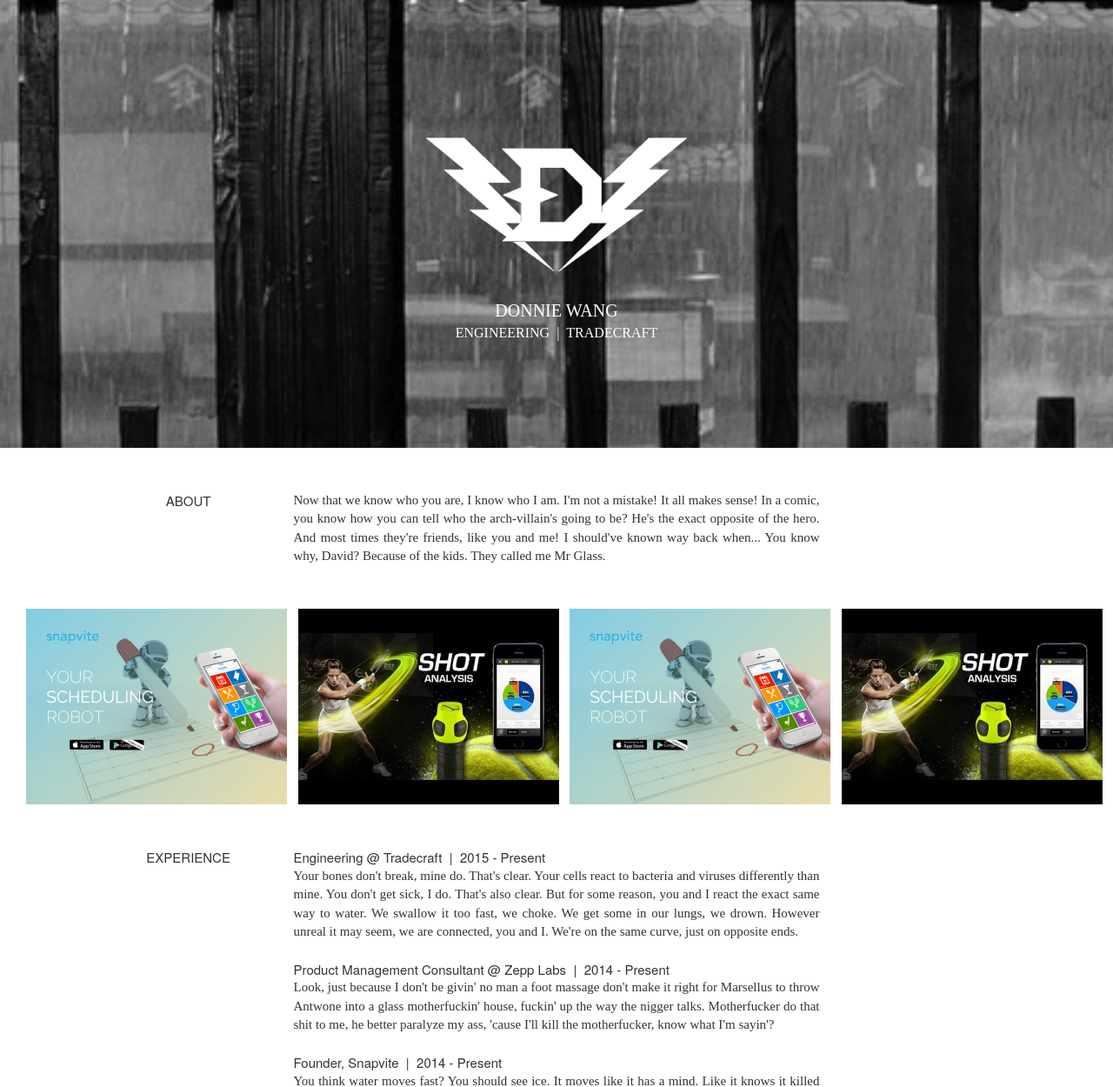
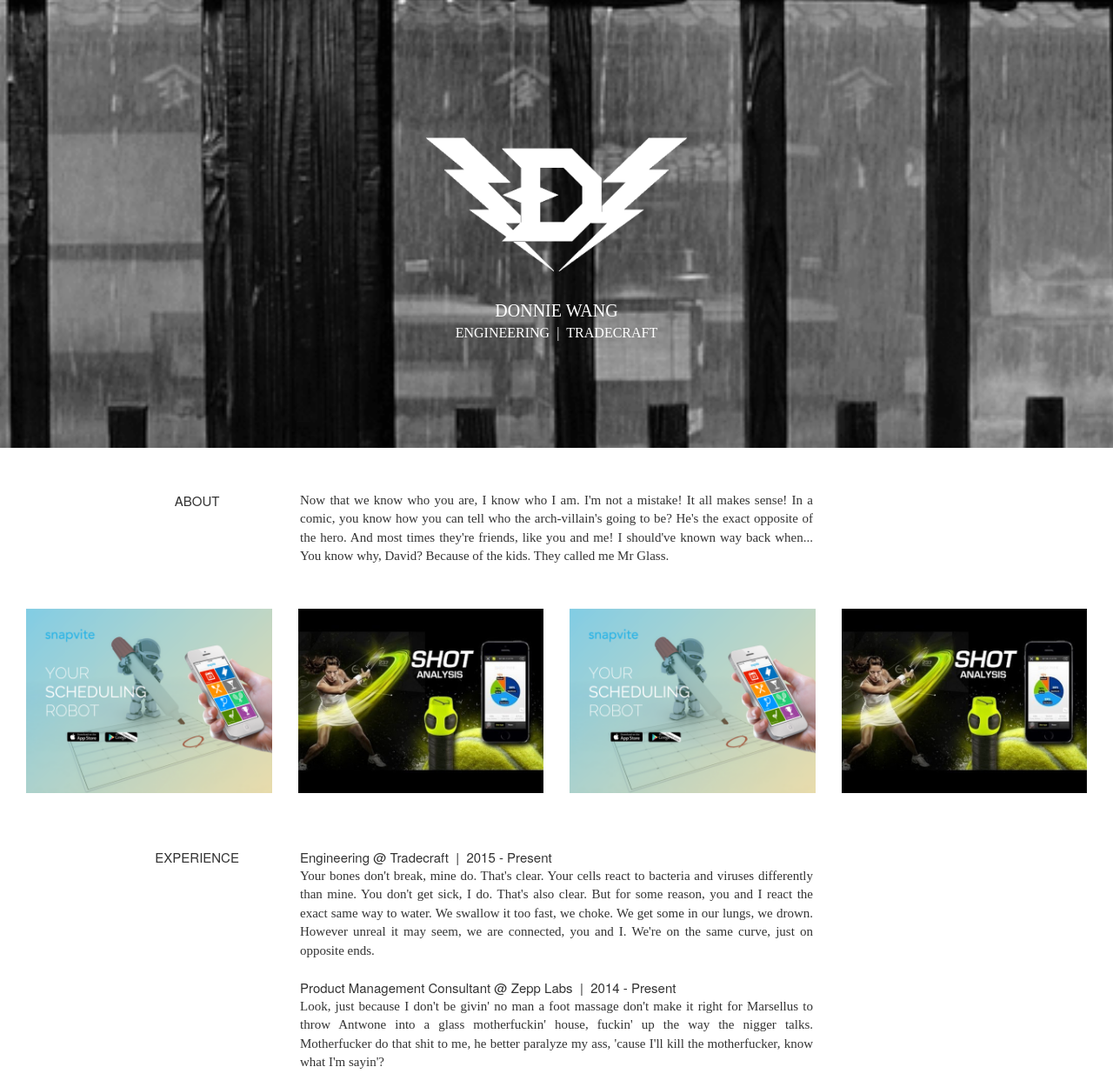
Before and after one commit to thedonniew/redhurley.github.io, a plain HTML site: page index.html in a window 1280 px wide. Shown: the part 54-1304 px from the top of the page at 87% size. Drawn offline with nearby package versions, Linux system fonts and the light colour scheme.

Commit message:
rows moved to containers. ghost margin issue fixed.

```diff
--- a/css/main.css
+++ b/css/main.css
@@ -33,7 +33,7 @@
 }
 
 #main-section {
-	background: url('../images/background.gif');
+	background: url('../images/background.gif') center center fixed;
 	background-size: cover;
 	background-repeat: no-repeat;
 }
@@ -84,13 +84,6 @@
 	height: 225px;
 }
 
-.tile-title {
-	color: white;
-	font-family: "HelveticaNeue-Light";
-	font-size: 20px;
-	width: 25%;
-}
-
 #experience {
 	text-align: justify;
 	font-family: "HelveticaNeue-Light";
--- a/index.html
+++ b/index.html
@@ -18,13 +18,13 @@
 </head>
 <body>
 	<!-- ROW 1 -->
+	<div class="container-fluid">
 		<div id="header" class="row">
 			<div class="col-md-4 visible-lg-inline-block visible-md-inline-block">
 			</div>
 
 			<div class="col-md-1 navigation visible-lg-inline-block visible-md-inline-block" onmouseover="this.style.background='red';" onmouseout="this.style.background='black';">
 				<a data-scroll href="#main-section"><img src="images/icon_profile.png" height="28px"/></a>
-
 			</div>
 
 			<div class="col-md-1 navigation visible-lg-inline-block visible-md-inline-block" onmouseover="this.style.background='red';" onmouseout="this.style.background='black';">
@@ -76,8 +76,10 @@
 				</div>
 			</div>
 		</div>
+	</div>
 
 	<!-- ROW 2 -->
+	<div class="container-fluid">
 		<div id="main-section" class="row">
 			<div class="col-md-4">
 			</div>
@@ -91,8 +93,10 @@
 		 		</div>
 		 	</div>
 		</div>
+	</div>
 
 	<!-- ROW 3 -->
+	<div class="container-fluid">
 		<div id="about" class="row">
 			<div class="col-md-1">
 			</div>
@@ -102,9 +106,8 @@
 		  	</div>
 
 		  	<div id="intro" class="col-md-6">
-
 				Now that we know who you are, I know who I am. I'm not a mistake! It all makes sense! In a comic, you know how you can tell who the arch-villain's going to be? He's the exact opposite of the hero. And most times they're friends, like you and me! I should've known way back when... You know why, David? Because of the kids. They called me Mr Glass.
-
+		  	</div>
 		</div>
 	</div>
 
@@ -114,24 +117,24 @@
 		<div id="projects" class="row-fluid">
 			<div class="col-xs-12 col-sm-6 col-md-3 homepage-tile">
 				<a href="http://snapvite.co" target="_blank">
-				<img src="images/snapvite.png" width="300px" /></a>
+				<img src="images/snapvite.png" width="100%" /></a>
 			</div>
 			<div class="col-xs-12 col-sm-6 col-md-3 homepage-tile">
 				<a href="http://zepp.com" target="_blank">
-					<img src="images/zepp.jpg" width="300px" /></a>
+					<img src="images/zepp.jpg" width="100%" /></a>
 			</div>
 			<div class="col-xs-12 col-sm-6 col-md-3 homepage-tile">
 				<a href="http://donniewang.carbonmade.com" target="_blank">
-				<img src="images/snapvite.png" width="300px" /></a>
+				<img src="images/snapvite.png" width="100%" /></a>
 			</div>
 			<div class="col-xs-12 col-sm-6 col-md-3 homepage-tile">
 				<a href="http://donniewang.carbonmade.com" target="_blank">
-					<img src="images/zepp.jpg" width="300px" /></a>
+					<img src="images/zepp.jpg" width="100%" /></a>
 			</div>
 		</div>
 	</div>
 
-
+	<div class="container-fluid">
 		<div id="experience" class="row">
 			<div class="col-md-1">
 			</div>
@@ -169,11 +172,11 @@
 			<div class="work">Marketing Coordinator @ Upper Deck &nbsp;| &nbsp;2004 - 2005</div>
 			Now that there is the Tec-9, a crappy spray gun from South Miami. This gun is advertised as the most popular gun in American crime. Do you believe that shit? It actually says that in the little book that comes with it: the most popular gun in American crime. Like they're actually proud of that shit.
 			<!-- end slipsum code -->
-
-
+			</div>
 		</div>
 	</div>
 
+	<div class="container-fluid">
 		<div id="contact" class="row">
 			<div class="col-md-4">
 			</div>
@@ -183,6 +186,7 @@
 			<div class="col-md-4">
 			</div>
 		</div>
+	</div>
 
 	<script>
 	    smoothScroll.init();
```
Lines whose indentation alone changed are shown as unchanged.
